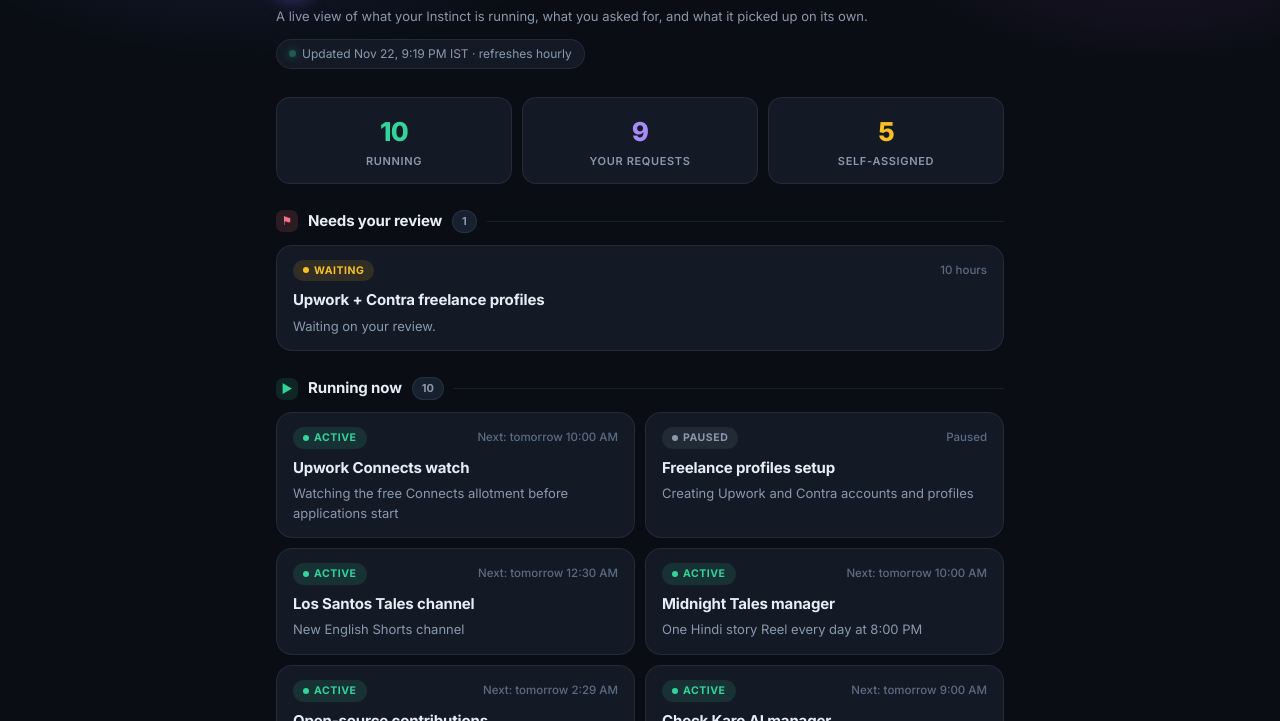
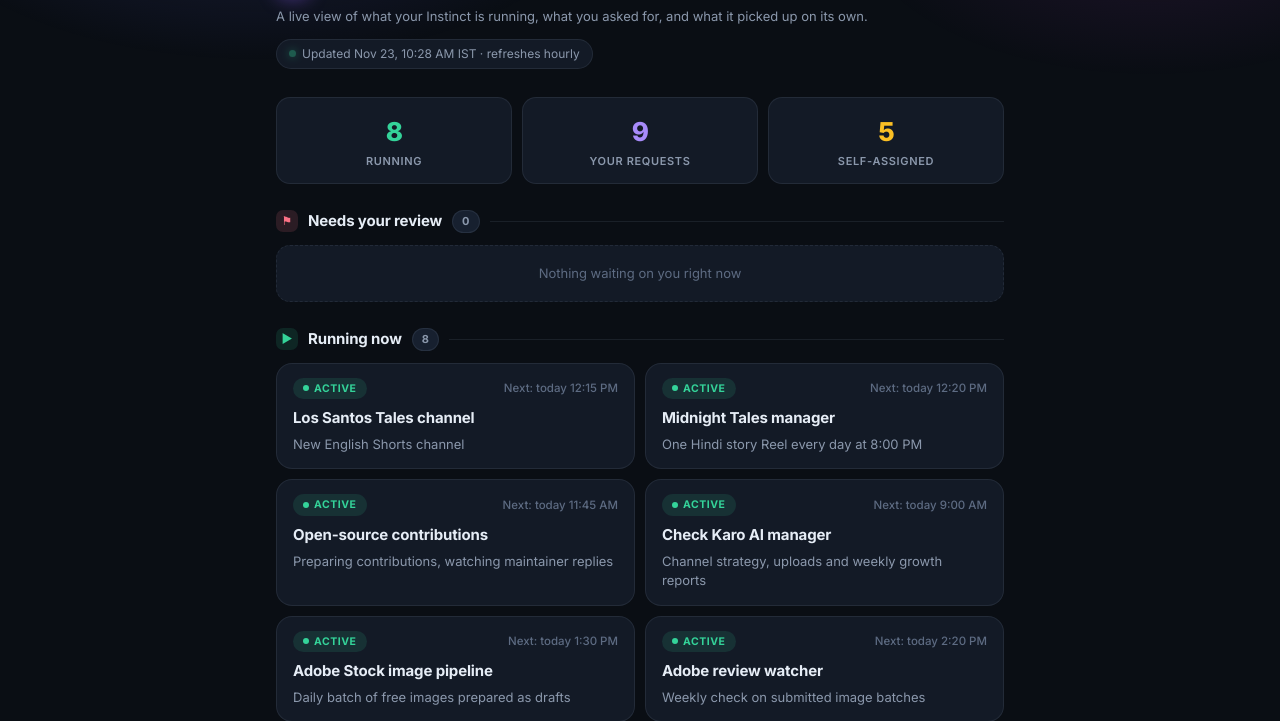
Before and after one commit to Lakshay85/mission-control, a plain HTML site: page index.html in a window 1280 px wide. Shown: the part 79-800 px from the top of the page. Drawn offline with Linux system fonts and the light colour scheme.

Commit message:
Update task statistics and timestamps in index.html

```diff
--- a/index.html
+++ b/index.html
@@ -78,67 +78,53 @@ footer .heart{color:var(--violet)}
 <header>
   <div class="brand"><div class="logo">&#9672;</div><h1>Mission Control</h1></div>
   <div class="sub">A live view of what your Instinct is running, what you asked for, and what it picked up on its own.</div>
-  <span class="stamp"><span class="dot"></span>Updated Nov 22, 9:19 PM IST &middot; refreshes hourly</span>
+  <span class="stamp"><span class="dot"></span>Updated Nov 23, 10:28 AM IST &middot; refreshes hourly</span>
 </header>
 
 <div class="stats">
-  <div class="stat s1"><div class="num">10</div><div class="lbl">Running</div></div>
+  <div class="stat s1"><div class="num">8</div><div class="lbl">Running</div></div>
   <div class="stat s2"><div class="num">9</div><div class="lbl">Your requests</div></div>
   <div class="stat s3"><div class="num">5</div><div class="lbl">Self-assigned</div></div>
 </div>
 
 <section>
-  <div class="sec-head"><span class="ico r">&#9873;</span><h2>Needs your review</h2><span class="count">1</span><span class="bar"></span></div>
+  <div class="sec-head"><span class="ico r">&#9873;</span><h2>Needs your review</h2><span class="count">0</span><span class="bar"></span></div>
   <div class="grid single">
-<div class="card">
-  <div class="card-top"><span class="pill wait">Waiting</span><span class="age">10 hours</span></div>
-  <div class="card-title">Upwork + Contra freelance profiles</div>
-  <div class="card-note">Waiting on your review.</div>
-</div>
+<div class="empty">Nothing waiting on you right now</div>
   </div>
 </section>
 
 
 <section>
-  <div class="sec-head"><span class="ico g">&#9654;</span><h2>Running now</h2><span class="count">10</span><span class="bar"></span></div>
+  <div class="sec-head"><span class="ico g">&#9654;</span><h2>Running now</h2><span class="count">8</span><span class="bar"></span></div>
   <div class="grid">
 <div class="card">
-  <div class="card-top"><span class="pill on">Active</span><span class="age">Next: tomorrow 10:00 AM</span></div>
-  <div class="card-title">Upwork Connects watch</div>
-  <div class="card-note">Watching the free Connects allotment before applications start</div>
-</div>
-<div class="card">
-  <div class="card-top"><span class="pill off">Paused</span><span class="age">Paused</span></div>
-  <div class="card-title">Freelance profiles setup</div>
-  <div class="card-note">Creating Upwork and Contra accounts and profiles</div>
-</div>
-<div class="card">
-  <div class="card-top"><span class="pill on">Active</span><span class="age">Next: tomorrow 12:30 AM</span></div>
+  <div class="card-top"><span class="pill on">Active</span><span class="age">Next: today 12:15 PM</span></div>
   <div class="card-title">Los Santos Tales channel</div>
   <div class="card-note">New English Shorts channel</div>
 </div>
 <div class="card">
-  <div class="card-top"><span class="pill on">Active</span><span class="age">Next: tomorrow 10:00 AM</span></div>
+  <div class="card-top"><span class="pill on">Active</span><span class="age">Next: today 12:20 PM</span></div>
   <div class="card-title">Midnight Tales manager</div>
   <div class="card-note">One Hindi story Reel every day at 8:00 PM</div>
 </div>
 <div class="card">
-  <div class="card-top"><span class="pill on">Active</span><span class="age">Next: tomorrow 2:29 AM</span></div>
+  <div class="card-top"><span class="pill on">Active</span><span class="age">Next: today 11:45 AM</span></div>
   <div class="card-title">Open-source contributions</div>
   <div class="card-note">Preparing contributions, watching maintainer replies</div>
 </div>
 <div class="card">
-  <div class="card-top"><span class="pill on">Active</span><span class="age">Next: tomorrow 9:00 AM</span></div>
+  <div class="card-top"><span class="pill on">Active</span><span class="age">Next: today 9:00 AM</span></div>
   <div class="card-title">Check Karo AI manager</div>
   <div class="card-note">Channel strategy, uploads and weekly growth reports</div>
 </div>
 <div class="card">
-  <div class="card-top"><span class="pill on">Active</span><span class="age">Next: tomorrow 1:30 PM</span></div>
+  <div class="card-top"><span class="pill on">Active</span><span class="age">Next: today 1:30 PM</span></div>
   <div class="card-title">Adobe Stock image pipeline</div>
   <div class="card-note">Daily batch of free images prepared as drafts</div>
 </div>
 <div class="card">
-  <div class="card-top"><span class="pill on">Active</span><span class="age">Next: tomorrow 2:20 PM</span></div>
+  <div class="card-top"><span class="pill on">Active</span><span class="age">Next: today 2:20 PM</span></div>
   <div class="card-title">Adobe review watcher</div>
   <div class="card-note">Weekly check on submitted image batches</div>
 </div>
@@ -159,12 +145,12 @@ footer .heart{color:var(--violet)}
   <div class="sec-head"><span class="ico v">&#9733;</span><h2>Tasks you gave me</h2><span class="count">9</span><span class="bar"></span></div>
   <div class="grid single">
 <div class="card">
-  <div class="card-top"><span class="pill prog">In progress</span><span class="age">26 hours</span></div>
+  <div class="card-top"><span class="pill prog">In progress</span><span class="age">39 hours</span></div>
   <div class="card-title">Daily Firefly images as Adobe Stock drafts</div>
   <div class="card-note">New images prepared daily; submitted only after your approval.</div>
 </div>
 <div class="card">
-  <div class="card-top"><span class="pill prog">In progress</span><span class="age">7 days</span></div>
+  <div class="card-top"><span class="pill prog">In progress</span><span class="age">8 days</span></div>
   <div class="card-title">Grow Check Karo AI toward monetization</div>
   <div class="card-note">Channel running on plan; analytics reviewed on schedule.</div>
 </div>
@@ -179,12 +165,12 @@ footer .heart{color:var(--violet)}
   <div class="card-note">Waiting on maintainer approval before work starts.</div>
 </div>
 <div class="card">
-  <div class="card-top"><span class="pill prog">In progress</span><span class="age">10 hours</span></div>
+  <div class="card-top"><span class="pill prog">In progress</span><span class="age">24 hours</span></div>
   <div class="card-title">Grow Midnight Tales on Instagram</div>
-  <div class="card-note">One story Reel every evening at 8 PM.</div>
+  <div class="card-note">Daily Reel at 8 PM on YouTube; Instagram paused for now.</div>
 </div>
 <div class="card">
-  <div class="card-top"><span class="pill prog">In progress</span><span class="age">10 hours</span></div>
+  <div class="card-top"><span class="pill prog">In progress</span><span class="age">24 hours</span></div>
   <div class="card-title">Launch Los Santos Tales Shorts channel</div>
   <div class="card-note">Channel live; Shorts publishing on schedule.</div>
 </div>
@@ -199,9 +185,9 @@ footer .heart{color:var(--violet)}
   <div class="card-note">Integrating rewarded ads into the Balloon Pop game.</div>
 </div>
 <div class="card">
-  <div class="card-top"><span class="pill prog">In progress</span><span class="age">10 hours</span></div>
+  <div class="card-top"><span class="pill prog">In progress</span><span class="age">24 hours</span></div>
   <div class="card-title">Upwork + Contra freelance profiles</div>
-  <div class="card-note">Setting up accounts and drafting profiles.</div>
+  <div class="card-note">Parked; resumes when you say so.</div>
 </div>
   </div>
 </section>
@@ -225,12 +211,12 @@ footer .heart{color:var(--violet)}
   <div class="card-note">Submitted; in Adobe&#x27;s review queue.</div>
 </div>
 <div class="card">
-  <div class="card-top"><span class="pill wait">Waiting</span><span class="age">26 hours</span></div>
+  <div class="card-top"><span class="pill wait">Waiting</span><span class="age">39 hours</span></div>
   <div class="card-title">Adobe Stock review: Nov 21 batch</div>
   <div class="card-note">Submitted; in Adobe&#x27;s review queue.</div>
 </div>
 <div class="card">
-  <div class="card-top"><span class="pill prog">In progress</span><span class="age">23 hours</span></div>
+  <div class="card-top"><span class="pill prog">In progress</span><span class="age">36 hours</span></div>
   <div class="card-title">Curiosity-explainer channel</div>
   <div class="card-note">Parked for now; will build later.</div>
 </div>
```
